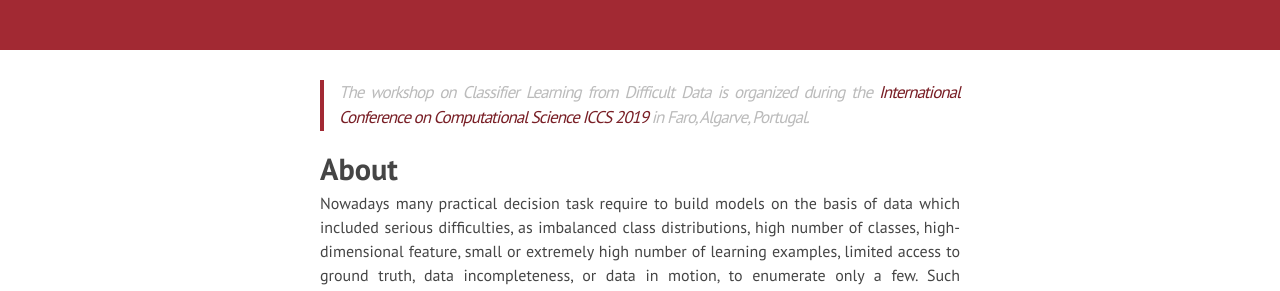
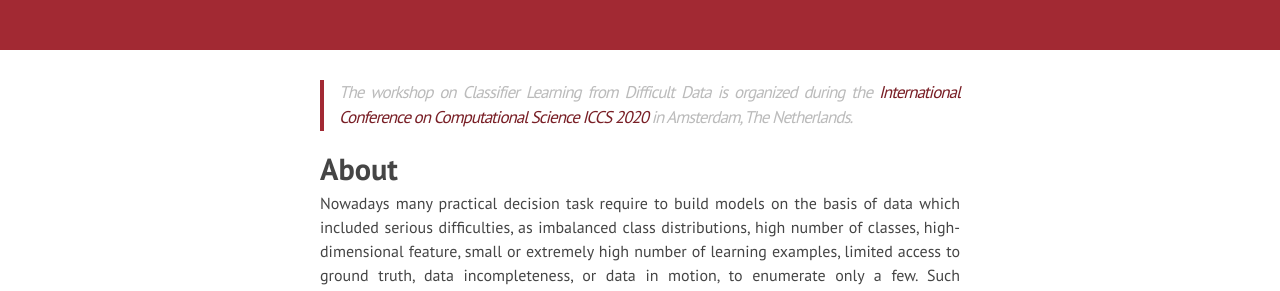
Before and after one commit to clfdd/clfdd.github.io, a Jekyll site: the page built from index.md, in a window 1280 px wide and 900 px high. Shown: the part 402-693 px from the top of the window. Built offline with Jekyll 4.4.1, drawn with Linux system fonts in a browser that asks for light colours; nearby versions of some CDN libraries; Markdown is read by kramdown in place of the engine named in the settings.

Commit message:
Update index.md

```diff
--- a/index.md
+++ b/index.md
@@ -2,7 +2,7 @@
 layout: post
 ---
 
-> The workshop on Classifier Learning from Difficult Data is organized during the [International Conference on Computational Science ICCS 2019](https://www.iccs-meeting.org/iccs2019/) in Faro, Algarve, Portugal.
+> The workshop on Classifier Learning from Difficult Data is organized during the [International Conference on Computational Science ICCS 2020](https://www.iccs-meeting.org/iccs2020/) in Amsterdam, The Netherlands.
 
 # About
 
```
